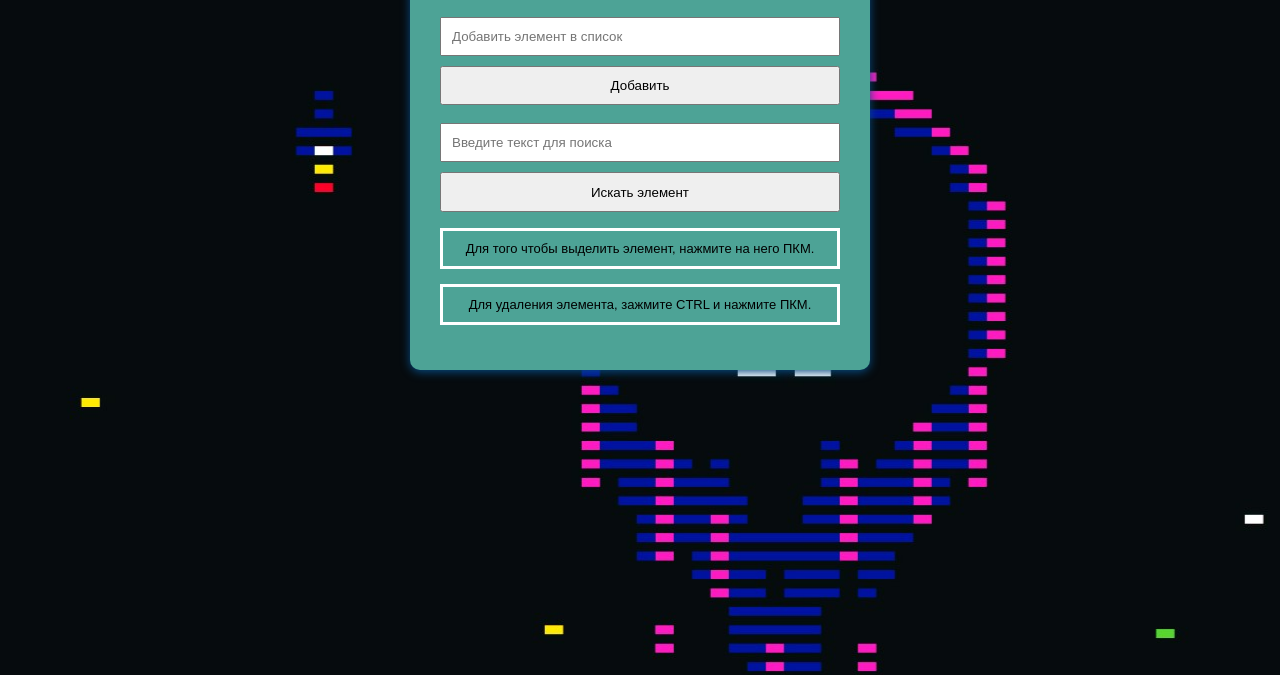
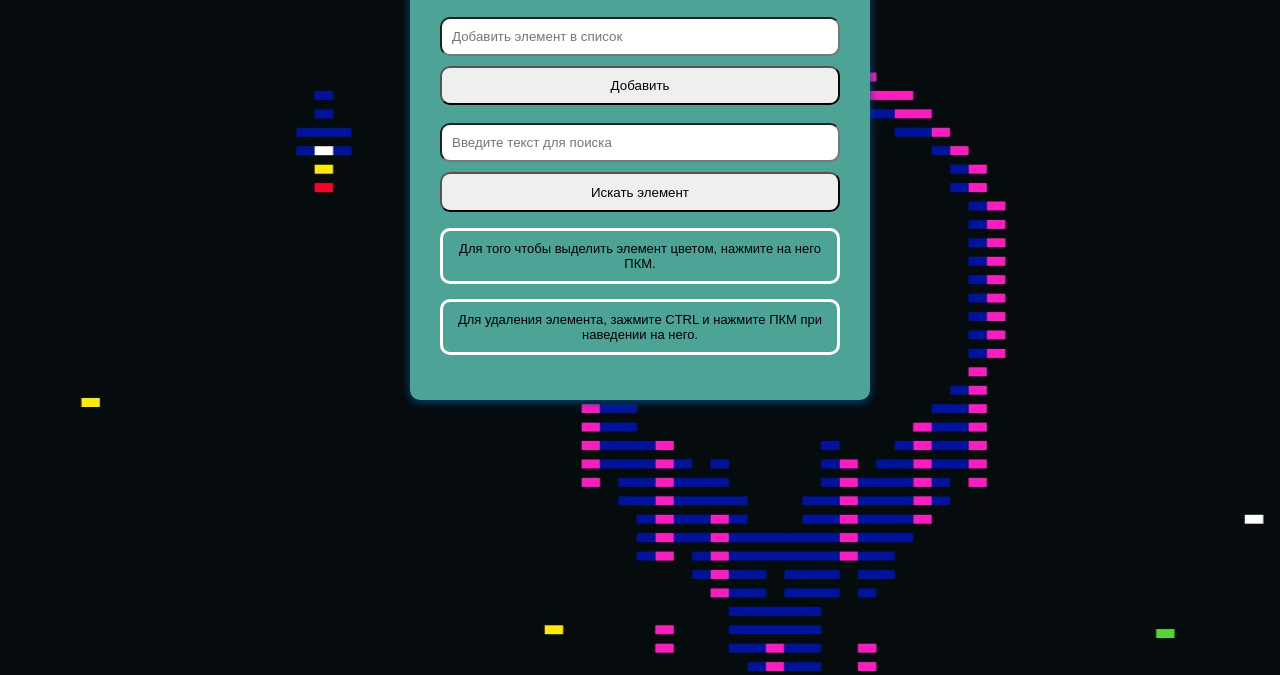
Before and after one commit to Slab3/ToDo-List-Practice, a plain HTML site: page index.html in a window 1280 px wide. Shown: the part 125-800 px from the top of the page. Drawn offline with Linux system fonts and the light colour scheme.

Commit message:
fix styles

```diff
--- a/index.html
+++ b/index.html
@@ -25,11 +25,14 @@
         <div class="wrapper">
             <ul class="todo" ></ul>
         </div>
+
+<!--============================    Подсказки в использовании    ===========================-->
+
         <p class="commands-for-user">
-            Для того чтобы выделить элемент, нажмите на него ПКМ.
+            Для того чтобы выделить элемент цветом, нажмите на него ПКМ.
         </p>
         <p class="commands-for-user">
-            Для удаления элемента, зажмите CTRL и нажмите ПКМ.
+            Для удаления элемента, зажмите CTRL и нажмите ПКМ при наведении на него.
         </p>
     </div>
 </div>
--- a/style.css
+++ b/style.css
@@ -1,3 +1,6 @@
+* {
+    border-radius: 10px;
+}
 
 body {
     background: #FFD78A url("img/background_nitrofun.jpg") 30% 0;
@@ -54,15 +57,20 @@ button:hover {
     background-color: #fbff79;
 }
 
+
+/*============================LIST ELEMENTS==============================*/
+
+
 .todo {
     padding-left: 0;
 }
 .todo li {
     padding: 1em;
     list-style-type: none;
+
 }
 .todo li:not(:last-child) {
-    border-bottom: 1px solid #000;
+    border-bottom: 1px solid #00686e;
 }
 
 input[type=checkbox] {
@@ -96,7 +104,7 @@ input[type=checkbox]:checked + label:before {
     display: inline-block;
     width: 1px;
     height: 5px;
-    border: solid blue;
+    border: solid #0002ff;
     border-width: 0 3px 3px 0;
     transform: rotate(45deg);
     -webkit-transform: rotate(45deg);
@@ -128,4 +136,5 @@ input[type=checkbox]:checked + label:before {
     padding: 10px 5px;
     text-align: center;
     border: 3px solid #ffffff;
+    border-radius: 10px;
 }
```
